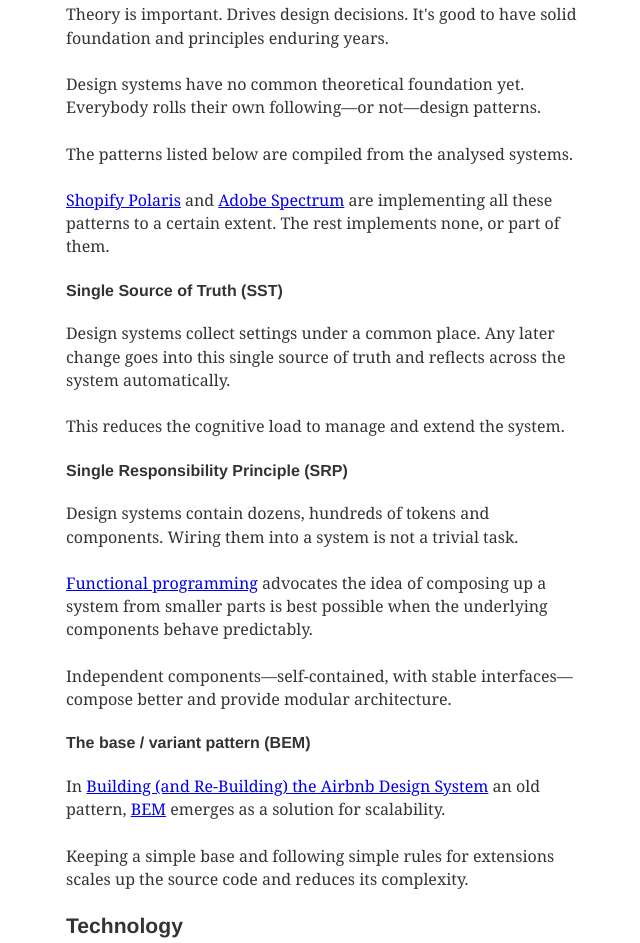
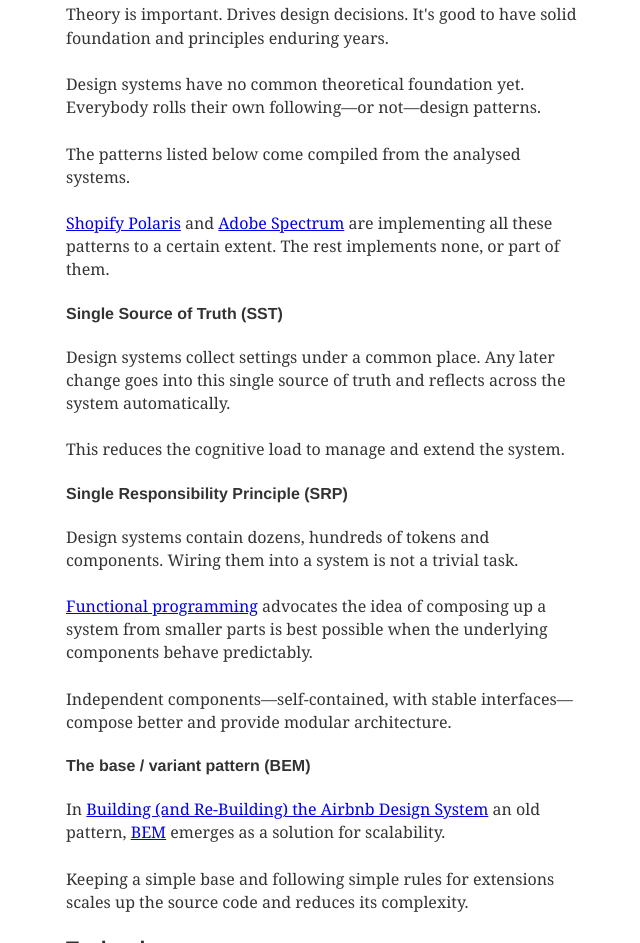
Before and after one commit to metamn/react, a Gatsby site: page /on-design-sytems/ in a window 1280 px wide. Shown: the part 4331-5274 px from the top of the page, without its empty margins (313-953 px from the left). Built offline with nearby package versions, Linux system fonts and the light colour scheme; Gatsby itself is replaced by a stand-in of ours; some packages are replaced by stand-ins of ours.

Commit message:
Fixing the article

```diff
--- a/content/blog/on-design-sytems/index.md
+++ b/content/blog/on-design-sytems/index.md
@@ -127,7 +127,7 @@ Theory is important. Drives design decisions. It's good to have solid foundation
 
 Design systems have no common theoretical foundation yet. Everybody rolls their own following&mdash;or not&mdash;design patterns.
 
-The patterns listed below are compiled from the analysed systems.
+The patterns listed below come compiled from the analysed systems.
 
 [Shopify Polaris](https://polaris.shopify.com/) and [Adobe Spectrum](https://react-spectrum.adobe.com/index.html) are implementing all these patterns to a certain extent. The rest implements none, or part of them.
 
```
